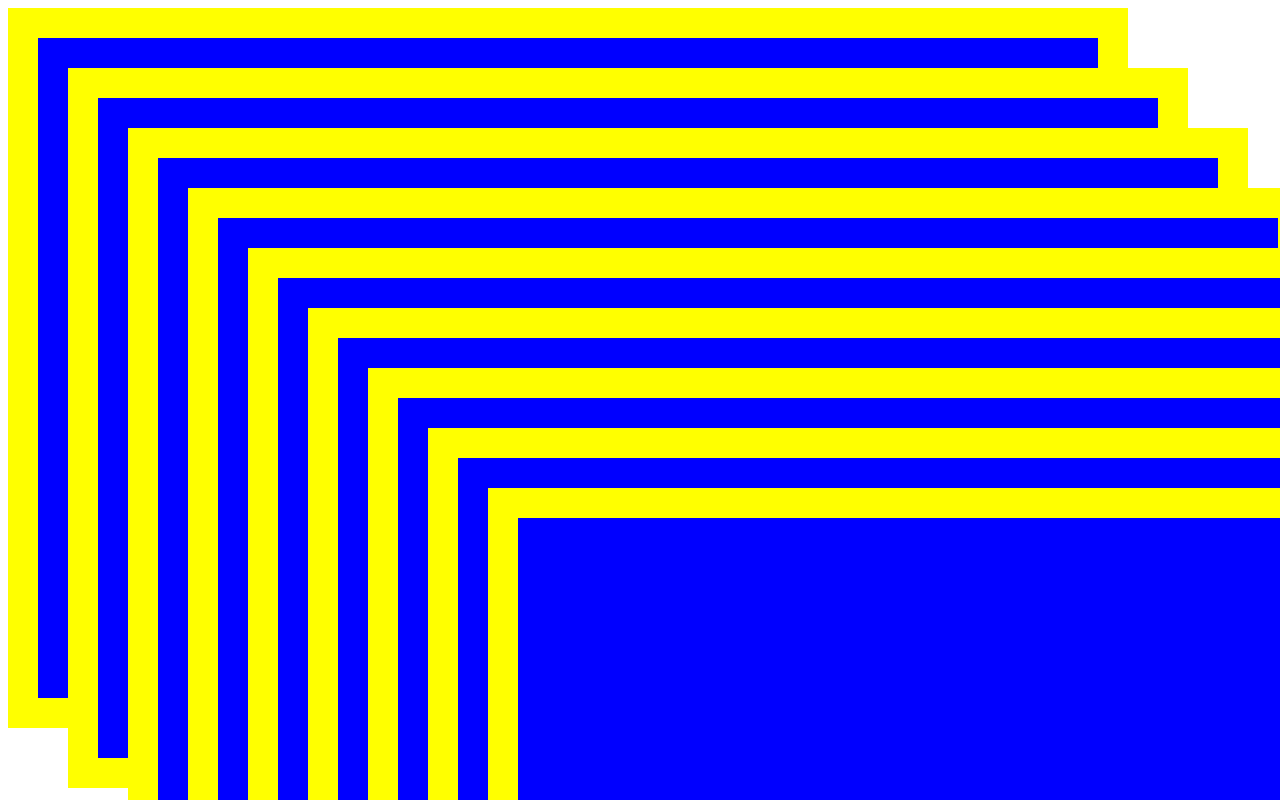
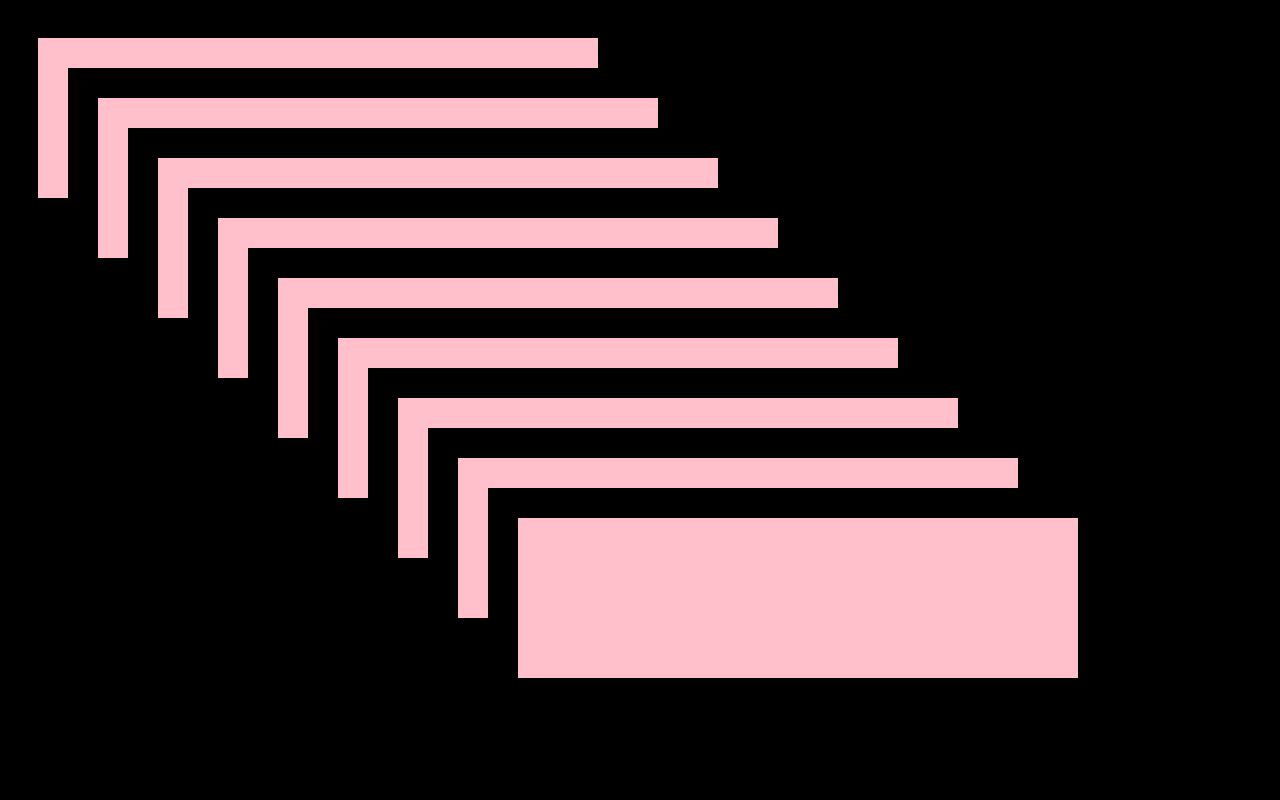
Before and after one commit to jtran2/jtran2.github.io, a plain HTML site: page nesting_tests/test1.html in a window 1280 px wide. Drawn offline with Linux system fonts and the light colour scheme.

Commit message:
nesting for my birds

```diff
--- a/nesting_tests/css/style1.css
+++ b/nesting_tests/css/style1.css
@@ -1,14 +1,14 @@
-.container {
-
+body {
+	background: black;
 }
 
 .frame {
     position: absolute;
-    background-color: blue;
-    width: 1000px;
-    height: 600px;
+    background-color: pink;
+    width: 500px;
+    height: 100px;
     border: solid;
-    border-color: yellow;
+    border-color: black;
     border-width: 30px;
     padding: 30px;
 }
--- a/nesting_tests/css/style3.css
+++ b/nesting_tests/css/style3.css
@@ -1,9 +1,9 @@
 .container {
-
+    width: 1400px;
 }
 
 .frame {
     position: absolute;
+    padding-left: 340px;
     top: 0;
-    padding: 250px;
 }
--- a/nesting_tests/css/style4.css
+++ b/nesting_tests/css/style4.css
@@ -3,7 +3,8 @@
     width: 90%;
     height: 90%;
     top: 0;
-    padding-top: 100px;
+    padding-left: 100px;
+    opacity: .9;
 }
 
 iframe {
--- a/nesting_tests/css/style5.css
+++ b/nesting_tests/css/style5.css
@@ -4,6 +4,7 @@
     height: 90%;
     bottom: 0;
     padding-top: 100px;
+    filter: hue-rotate(90deg);
 }
 
 iframe {
```
